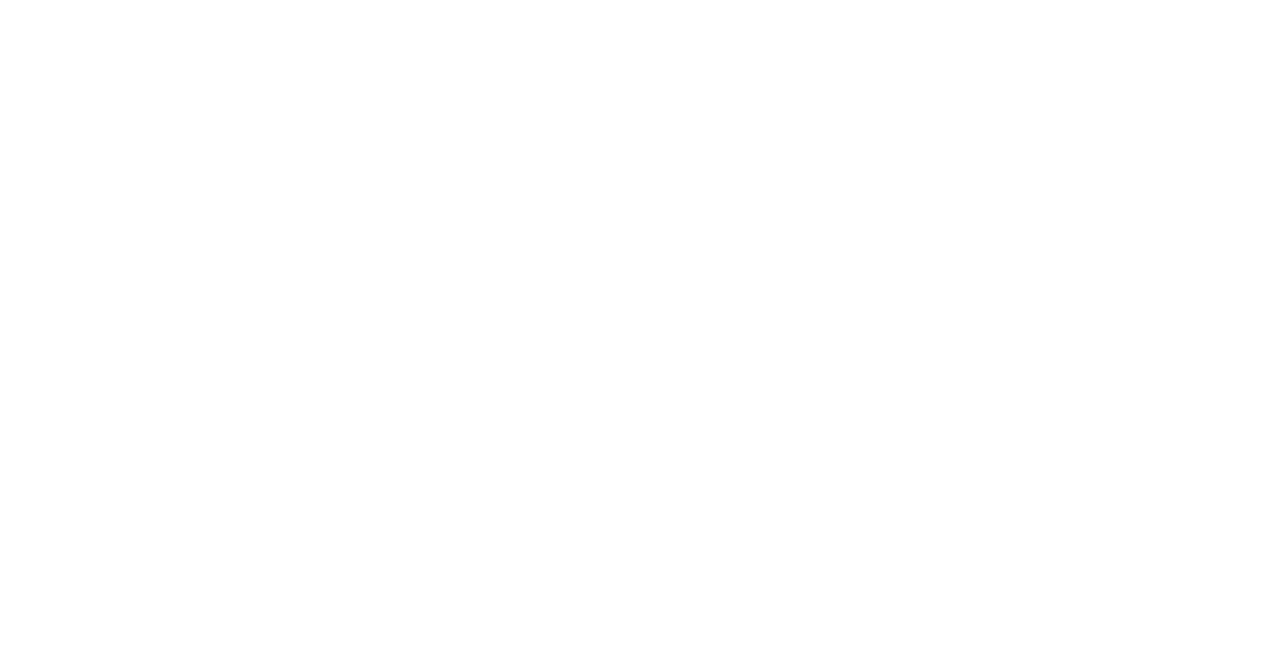
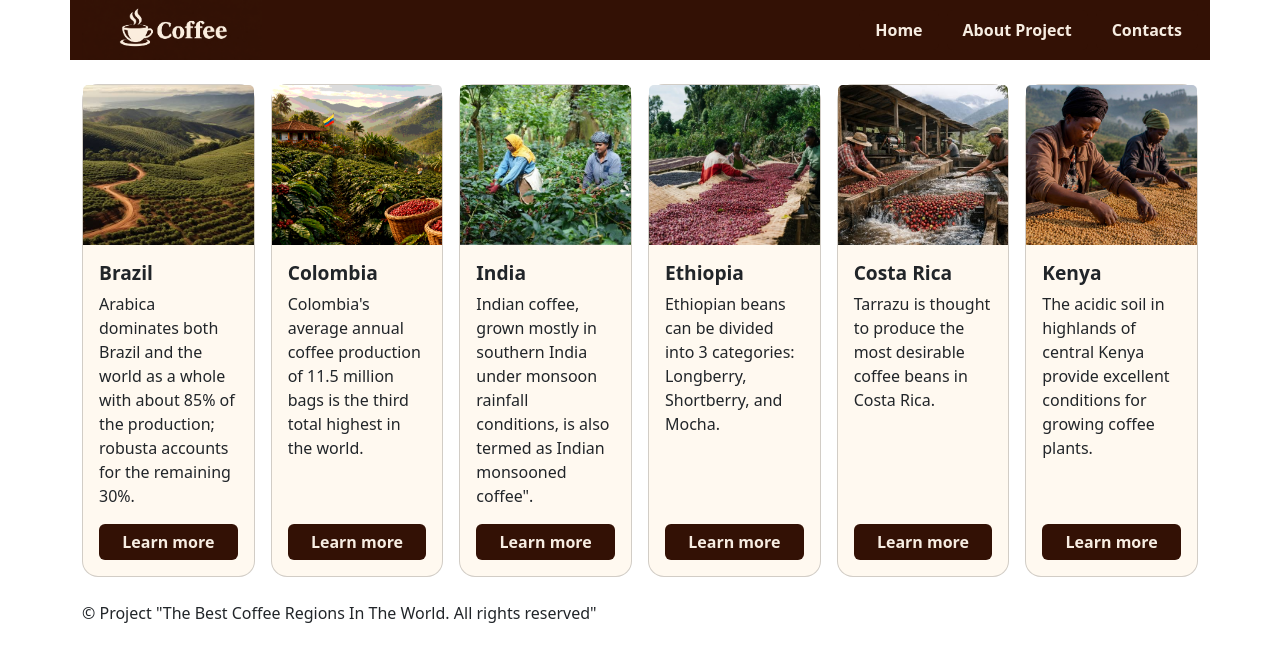
Before and after one commit to legasmag/HW10-coffee-bootstrap, a plain HTML site: page index.html in a window 1280 px wide. Drawn offline with nearby package versions, Linux system fonts and the light colour scheme.

Commit message:
Adding website structure markup, images, filling the main content

```diff
--- a/index.html
+++ b/index.html
@@ -1,12 +1,119 @@
 <!DOCTYPE html>
 <html lang="en">
+
 <head>
     <meta charset="UTF-8">
     <meta name="viewport" content="width=device-width, initial-scale=1.0">
-    <title>Document</title>
+    <title>The Best Coffee Regions</title>
+    <link rel="icon" href="./Images/coffee.png">
+    <link href="https://cdn.jsdelivr.net/npm/bootstrap@5.3.8/dist/css/bootstrap.min.css" rel="stylesheet">
     <link rel="stylesheet" href="./style.css">
 </head>
+
 <body>
+    <header class="container">
+        <div class="upper-header row align-items-center">
+            <div class="logo-place col-12 col-md-3">
+                <img class="logo" src="./Images/Logo.png" alt="Logo">
+            </div>
+            <nav class="col-12 col-md-9">
+                <ul class="nav justify-content-md-end justify-content-center gap-2">
+                    <li class="nav-item"><a class="nav-link btn" href="#">Home</a></li>
+                    <li class="nav-item"><a class="nav-link btn" href="#">About Project</a></li>
+                    <li class="nav-item"><a class="nav-link btn" href="#">Contacts</a></li>
+                </ul>
+            </nav>
+        </div>
+    </header>
+    <main class="container">
+        <div class="row g-3 mt-2">
+            <div class="col-12 col-sm-6 col-md-4 col-xl-2">
+                <div class="card rounded-4 h-100">
+                    <img class="card-img-top" src="./Images/brazil.jpeg" alt="brazil-coffee">
+                    <div class="card-body d-flex flex-column">
+                        <h3 class="card-title">Brazil</h3>
+                        <p class="card-text">Arabica dominates both Brazil and the world as a whole with about 85% of
+                            the production; robusta
+                            accounts for the remaining 30%.</p>
+                        <a target="_blank" href="https://en.wikipedia.org/wiki/Brazil" class="btn btn-primary mt-auto">Learn
+                            more</a>
+                    </div>
+                </div>
+            </div>
+        <div class="col-12 col-sm-6 col-md-4 col-xl-2">
+            <div class="card rounded-4 h-100">
+            <img class="card-img-top" src="./Images/colombia.png" alt="brazil-coffee">
+            <div class="card-body d-flex flex-column">
+                <h3 class="card-title">Colombia</h3>
+                <p class="card-text">Colombia's average
+                    annual coffee production of 11.5 million bags is the third total highest in the world.</p>
+                <a target="_blank" href="https://en.wikipedia.org/wiki/Colombia" class="btn btn-primary mt-auto">Learn more</a>
+            </div>
+        </div>
+        </div>
+        <div class="col-12 col-sm-6 col-md-4 col-xl-2">
+            <div class="card rounded-4 h-100">
+            <img class="card-img-top" src="./Images/india.jpeg" alt="brazil-coffee">
+            <div class="card-body d-flex flex-column">
+                <h3 class="card-title">India</h3>
+                <p class="card-text">Indian coffee, grown mostly in southern India under monsoon rainfall conditions, is
+                    also termed
+                    as
+                    Indian monsooned coffee".</p>
+                <a target="_blank" href="https://en.wikipedia.org/wiki/India" class="btn btn-primary mt-auto">Learn more</a>
+            </div>
+        </div>
+        </div>
+        <div class="col-12 col-sm-6 col-md-4 col-xl-2">
+            <div class="card rounded-4 h-100">
+            <img class="card-img-top" src="./Images/ethiopia.jpg" alt="brazil-coffee">
+            <div class="card-body d-flex flex-column">
+                <h3 class="card-title">Ethiopia</h3>
+                <p class="card-text">Ethiopian beans can be divided into 3 categories: Longberry, Shortberry, and Mocha.
+                </p>
+                <a target="_blank" href="https://en.wikipedia.org/wiki/Ethiopia" class="btn btn-primary mt-auto">Learn more</a>
+            </div>
+        </div>
+        </div>
+        <div class="col-12 col-sm-6 col-md-4 col-xl-2">
+            <div class="card rounded-4 h-100">
+            <img class="card-img-top" src="./Images/costa-rica.jpeg" alt="brazil-coffee">
+            <div class="card-body d-flex flex-column">
+                <h3 class="card-title">Costa Rica</h3>
+                <p class="card-text">Tarrazu is
+                    thought to
+                    produce
+                    the most desirable coffee beans in Costa Rica.</p>
+                <a target="_blank" href="https://en.wikipedia.org/wiki/Costa_Rica" class="btn btn-primary mt-auto">Learn
+                    more</a>
+            </div>
+        </div>
+        </div>
+        <div class="col-12 col-sm-6 col-md-4 col-xl-2">
+            <div class="card rounded-4 h-100">
+            <img class="card-img-top" src="./Images/kenya.jpg" alt="brazil-coffee">
+            <div class="card-body d-flex flex-column">
+                <h3 class="card-title">Kenya</h3>
+                <p class="card-text">The acidic soil in highlands of central Kenya
+                    provide
+                    excellent conditions for growing coffee plants.</p>
+                <a target="_blank" href="https://en.wikipedia.org/wiki/Kenya" class="btn btn-primary mt-auto">Learn more</a>
+            </div>
+        </div>
+        </div>
+        </div>
+    </div>
+    </main>
+    <footer class="container py-4">
+        <div class="row">
+            <p class="col-12 col-md-6">
+                &copy Project "The Best Coffee Regions In The World. All rights reserved"
+            </p>
+            <div class="social-icons col-12 col-md-6">
 
+            </div>
+        </div>
+    </footer>
 </body>
+
 </html>
--- a/style.css
+++ b/style.css
@@ -0,0 +1,53 @@
+@import url('https://fonts.googleapis.com/css2?family=Covered+By+Your+Grace&family=Raleway:ital,wght@0,100..900;1,100..900&display=swap');
+
+:root {
+    --main-color: rgb(51, 17, 5);
+    --button-bg-color: #6b3f2a;
+    --accent-color: #c58b5a;
+    --bg-color: #f7ede2;
+    --card-color: #fff9f0;
+    --headline-color: #2a1a12;
+    --text-color: #6e5a4f;
+}
+
+.main {
+    font-family: "Raleway", sans-serif;
+    background-color: var(--bg-color);
+}
+
+.logo {
+    display: block;
+    width: 180px;
+    max-width: 100%;
+    height: auto;
+}
+
+.upper-header {
+    background-color: var(--main-color);
+}
+
+.btn {
+    background-color: var(--main-color);
+    font-weight: 600;
+    border: 0;
+    color: var(--bg-color);
+}
+
+.btn:hover, .btn:focus-visible, .btn:active {
+    background-color: var(--accent-color);
+    color: var(--headline-color);
+}
+
+.card {
+    background-color: var(--card-color);
+}
+
+.card-img-top {
+    height: 160px;
+    object-fit: cover;
+}
+
+.card-title {
+    font-size: 1.2rem;
+    font-weight: 700;
+}
```
Also changed, not shown: Images/Logo.png (added), Images/brazil.jpeg (added), Images/coffee.png (added), Images/colombia.png (added), Images/costa-rica.jpeg (added), Images/ethiopia.jpg (added), Images/india.jpeg (added), Images/kenya.jpg (added), 1 other file.
